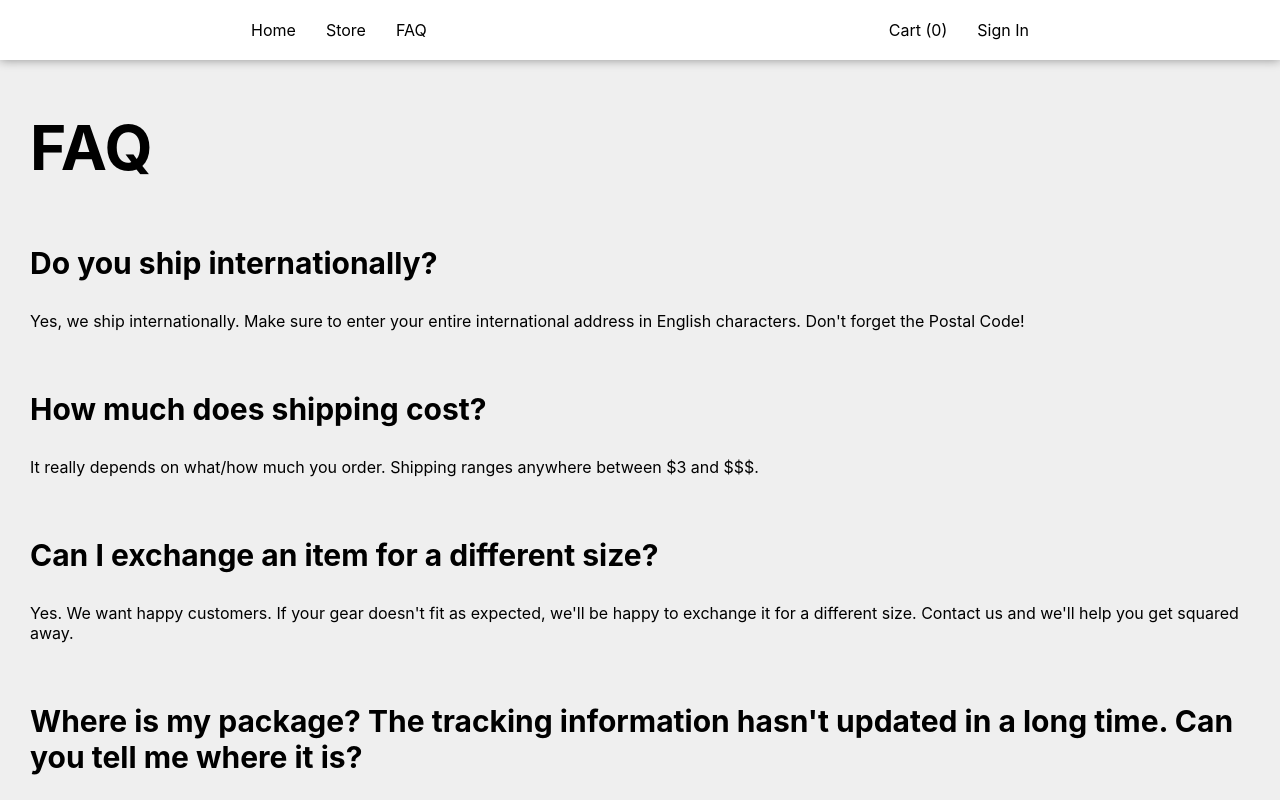
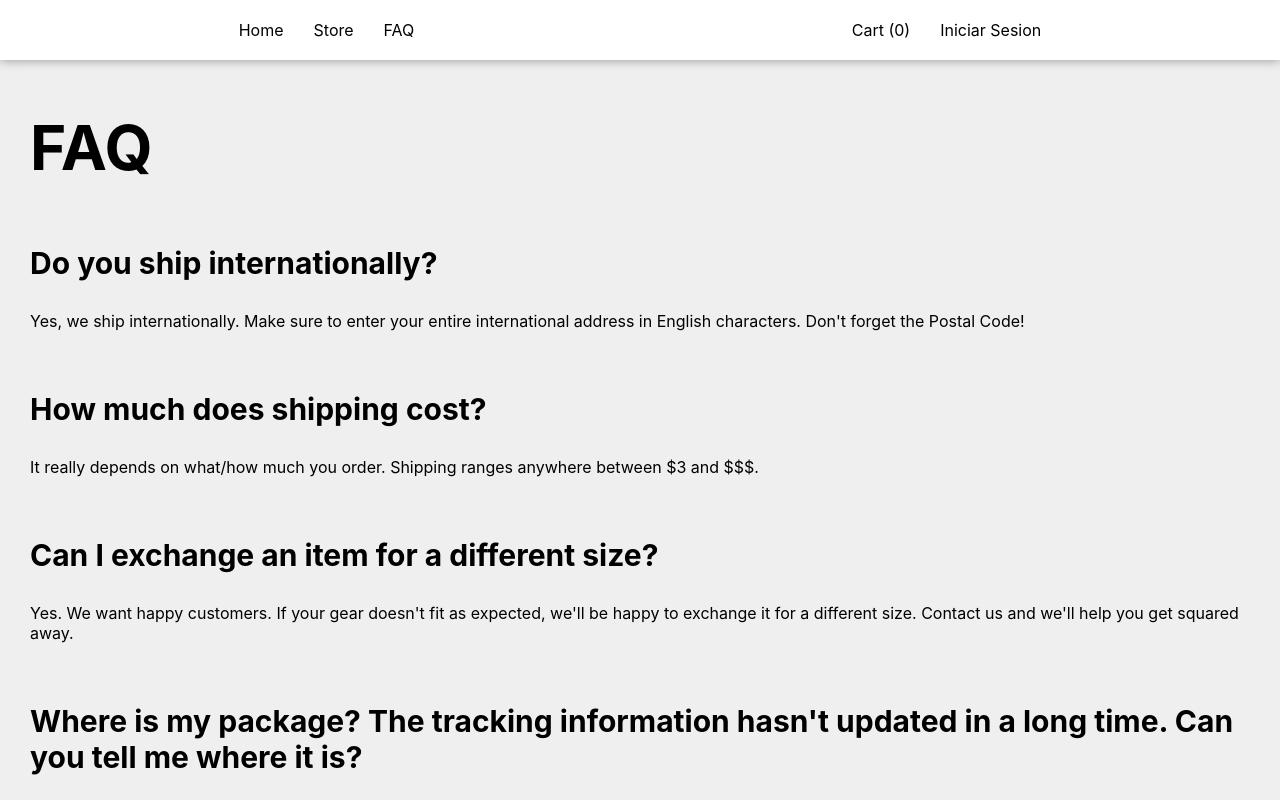
Before and after one commit to exequielreyes/ecommerce-NextJS, a Next.js app: page /faq in a window 1280 px wide. Shown: the top 800 px of the page. Built offline with nearby package versions, Linux system fonts and the light colour scheme; no server answers.

Commit message:
login prueba 2

```diff
--- a/components/menu.js
+++ b/components/menu.js
@@ -2,17 +2,29 @@ import Link from "next/link";
 import { useAppContext } from "./stateWrapper";
 import style from "../styles/menu.module.css";
 
-import { signIn, useSession } from "next-auth/react";
+import { signIn, signOut, useSession } from "next-auth/react";
 import { userAgent } from "next/server";
+import { useEffect, useState } from "react";
 
 export default function Menu() {
   const cart = useAppContext();
+  const { data: session, status } = useSession();
 
   function handleOpenCart() {
     cart.openCart();
   }
 
-  const { data: session, status } = useSession();
+  const [sesion, setSesion] = useState("Iniciar Sesion");
+
+  const cambiarSesion = () => {
+    if (status !== "loading" && status === "authenticated") {
+      setSesion(session.user.name);
+    }
+  };
+
+  useEffect(() => {
+    cambiarSesion();
+  }, [status]);
 
   return (
     <nav className={style.menu}>
@@ -36,8 +48,17 @@ export default function Menu() {
         </a>
 
         <Link href="/login">
-          <a className={style.link}>Sign In</a>
+          <a className={style.link}>{sesion}</a>
         </Link>
+
+        {/* <button
+          className={style.link}
+          onClick={() => {
+            signOut();
+          }}
+        >
+          signOut
+        </button> */}
       </div>
     </nav>
   );
--- a/pages/login.js
+++ b/pages/login.js
@@ -2,12 +2,16 @@ import Layout from "../components/layout";
 import style from "../styles/cartButton.module.css";
 import { signIn, useSession } from "next-auth/react";
 import { useRouter } from "next/router";
+// import { useState } from "react";
 
 export default function Login() {
   const { data: session, status } = useSession();
   const router = useRouter();
 
+  // const [login, setLogin] = useState("signIn");
+
   if (status !== "loading" && status === "authenticated") {
+    // setLogin("Leo");
     router.push("/");
   }
 
```
